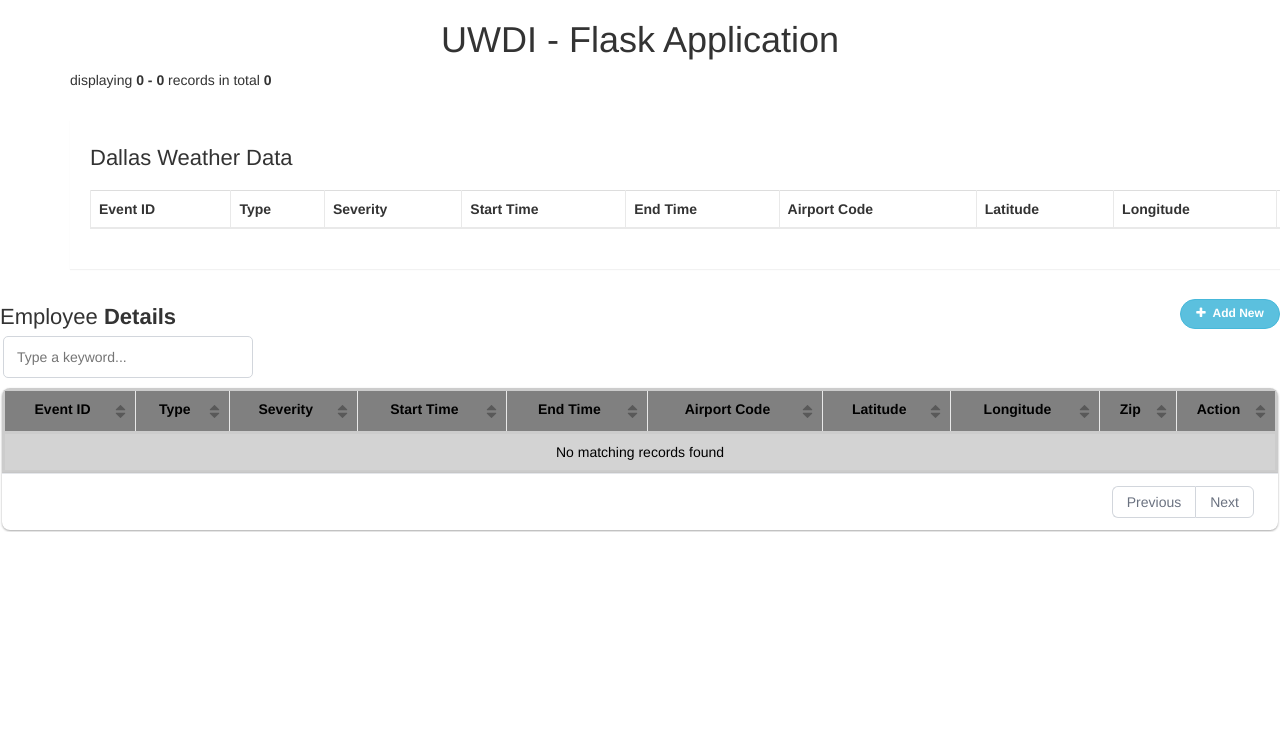
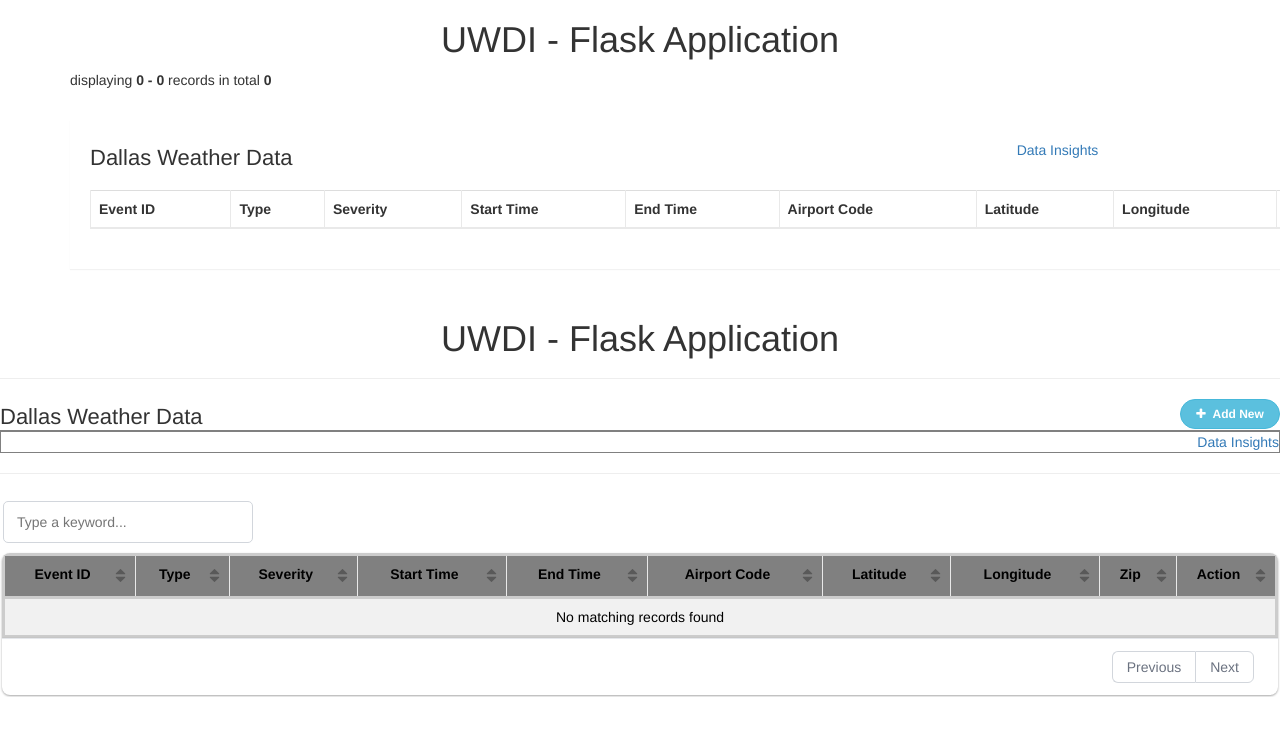
Before and after one commit to Praba-Git/Flask, a Flask app: page /weather/ in a window 1280 px wide; the page is wider, and only the part inside the window is pictured. Shown: the top 736 px of that part. Run offline with Flask 2, Linux system fonts and the light colour scheme; data that the repository does not hold is empty; some libraries are stand-ins or nearby versions.

Commit message:
Prod ready version

```diff
--- a/UWDI/templates/weather.html
+++ b/UWDI/templates/weather.html
@@ -186,11 +186,13 @@ $(document).ready(function(){
                     <div class="col-sm-8"><h2>Dallas Weather Data</h2></div>
                     <div class="col-sm-4">
                         <button type="button" class="btn btn-info add-new"><i class="fa fa-plus"></i> Add New</button>
+                        <a href="../weather_piechart">Data Insights</a>
                     </div>
                     <div class='btn btn-info' id="displaymessage" style="display:none;width:100%;margin-top:10px;"></div>
                 </div>
             </div>
             <table class="table table-bordered">
+
                 <thead>
                     <tr>
                         <th>Event ID</th>
@@ -230,14 +232,25 @@ $(document).ready(function(){
         {{ pagination.links }}
     </div>
     <!-- Sort/Search Gridjs implementation-->
-    <div class="table-title" >
+    <div class="table-title" ><p><h1 align="center">UWDI - Flask Application </h1></p>
+        <hr/>
         <div class="row">
-            <div class="col-sm-8"><h2>Employee <b>Details</b></h2></div>
+            <div class="col-sm-8"><h2>Dallas Weather Data</b></h2></div>
             <div class="col-sm-4">
                 <button type="button" class="btn btn-info add-new"><i class="fa fa-plus"></i> Add New</button>
             </div>
             <div class='btn btn-info' id="displaymessage" style="display:none;width:100%;margin-top:10px;"></div>
         </div>
+        <table border="1" width="100%">
+            <tr><td></td></tr>
+            <tr>
+                <td align="right">
+                    <a href="../weather_piechart">Data Insights</a>
+                </td>
+            </tr>
+        </table>
+
+        <hr/>
         <div id="table"></div>
     </div>
 
@@ -280,8 +293,9 @@ $(document).ready(function(){
                 },
             td: {
                     'text-align': 'center',
-                    'background-color': 'lightgrey',
-                    'color': '#000',
+                    'background-color': '#F1F1F1',
+                    'color': 'black',
+                    'border-color':'#D4D4D4'
                 }
             },
     className:{
```
